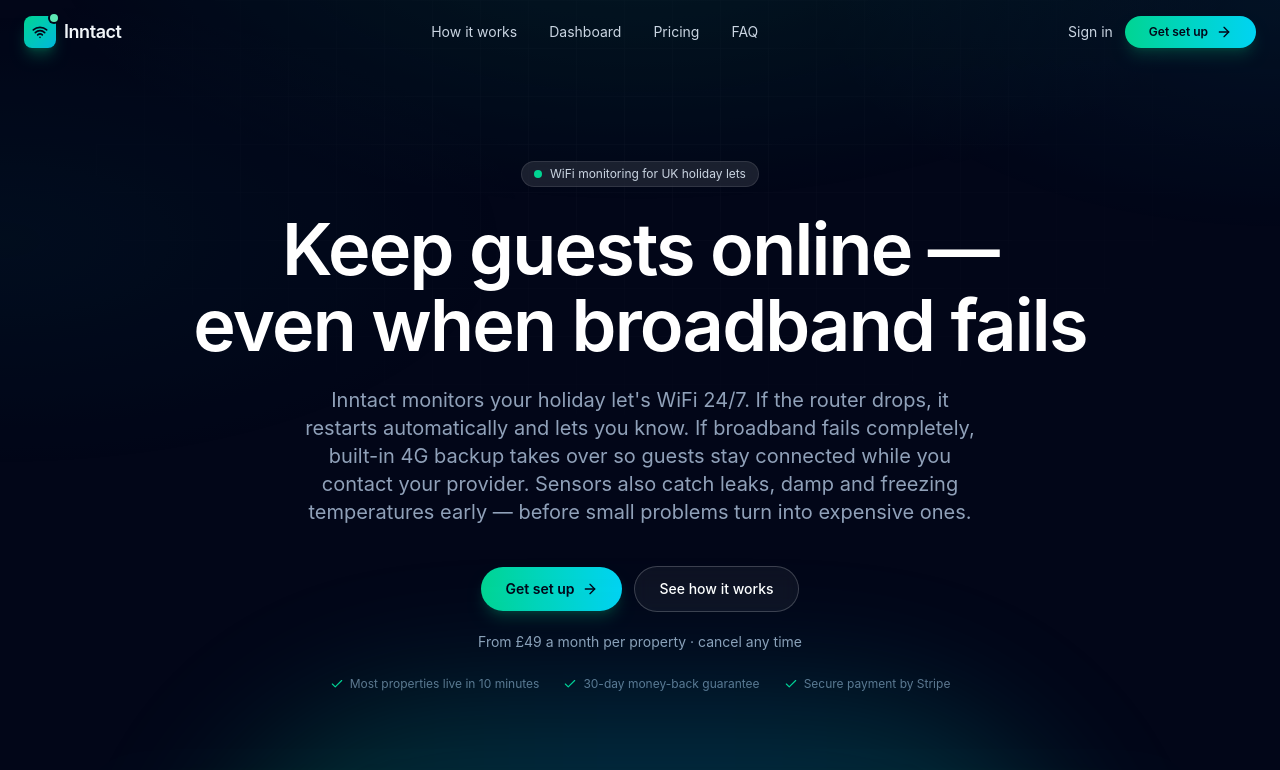
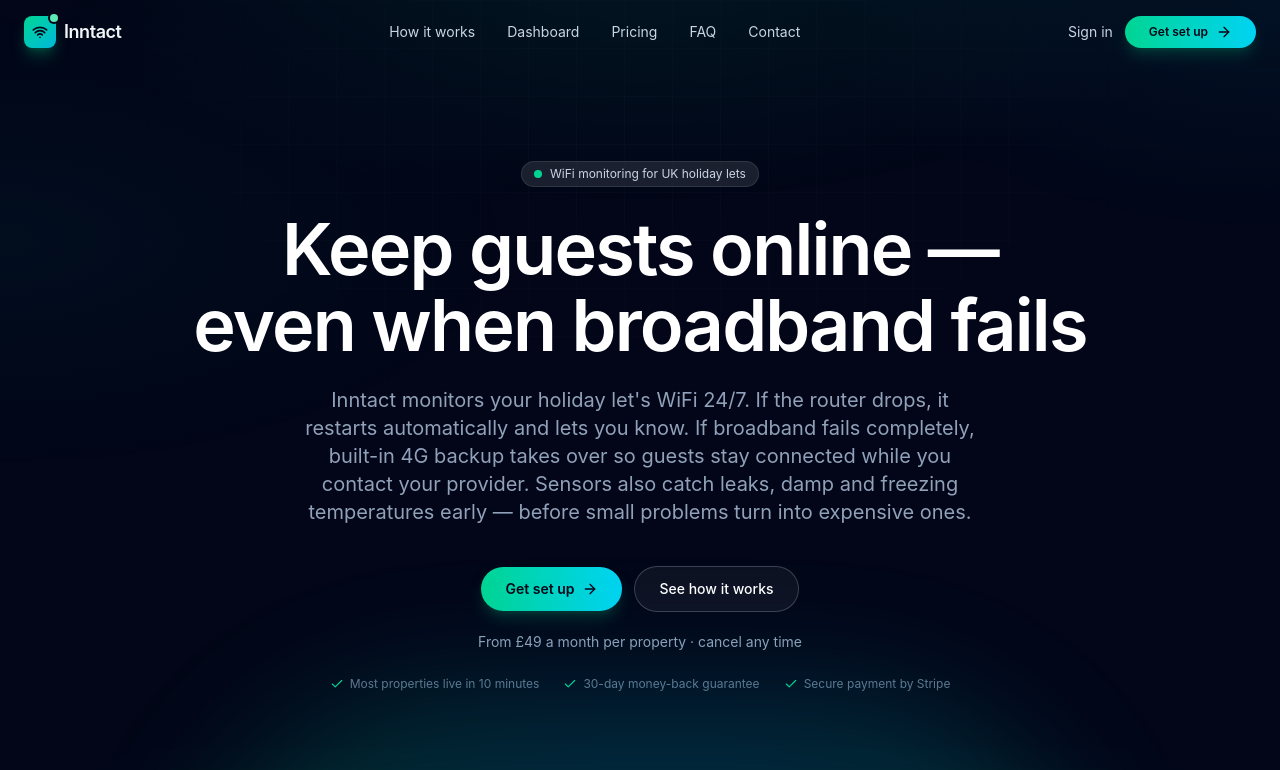
Before and after one commit to Inntact/inntact, a React (Vite) app: page / in a window 1280 px wide. Shown: the top 770 px of the page. Built offline with nearby package versions, Linux system fonts and the light colour scheme; no server answers.

Commit message:
Add Contact link to top nav

```diff
--- a/src/App.full.jsx
+++ b/src/App.full.jsx
@@ -316,6 +316,7 @@ export default function InntactHomepage() {
             <a href="#solution" className="transition hover:text-white">Dashboard</a>
             <a href="#pricing" className="transition hover:text-white">Pricing</a>
             <a href="#faq" className="transition hover:text-white">FAQ</a>
+            <Link to="/contact" className="transition hover:text-white">Contact</Link>
           </nav>
           <div className="hidden items-center gap-3 md:flex">
             <a href="https://dashboard.inntact.co.uk/" className="text-sm text-slate-300 transition hover:text-white">Sign in</a>
@@ -332,6 +333,7 @@ export default function InntactHomepage() {
               <a href="#solution" onClick={() => setMenuOpen(false)}>Dashboard</a>
               <a href="#pricing" onClick={() => setMenuOpen(false)}>Pricing</a>
               <a href="#faq" onClick={() => setMenuOpen(false)}>FAQ</a>
+              <Link to="/contact" onClick={() => setMenuOpen(false)}>Contact</Link>
               <div className="pt-2"><GlowButton primary href="/signup" className="w-full">Get set up</GlowButton></div>
             </div>
           </div>
```
